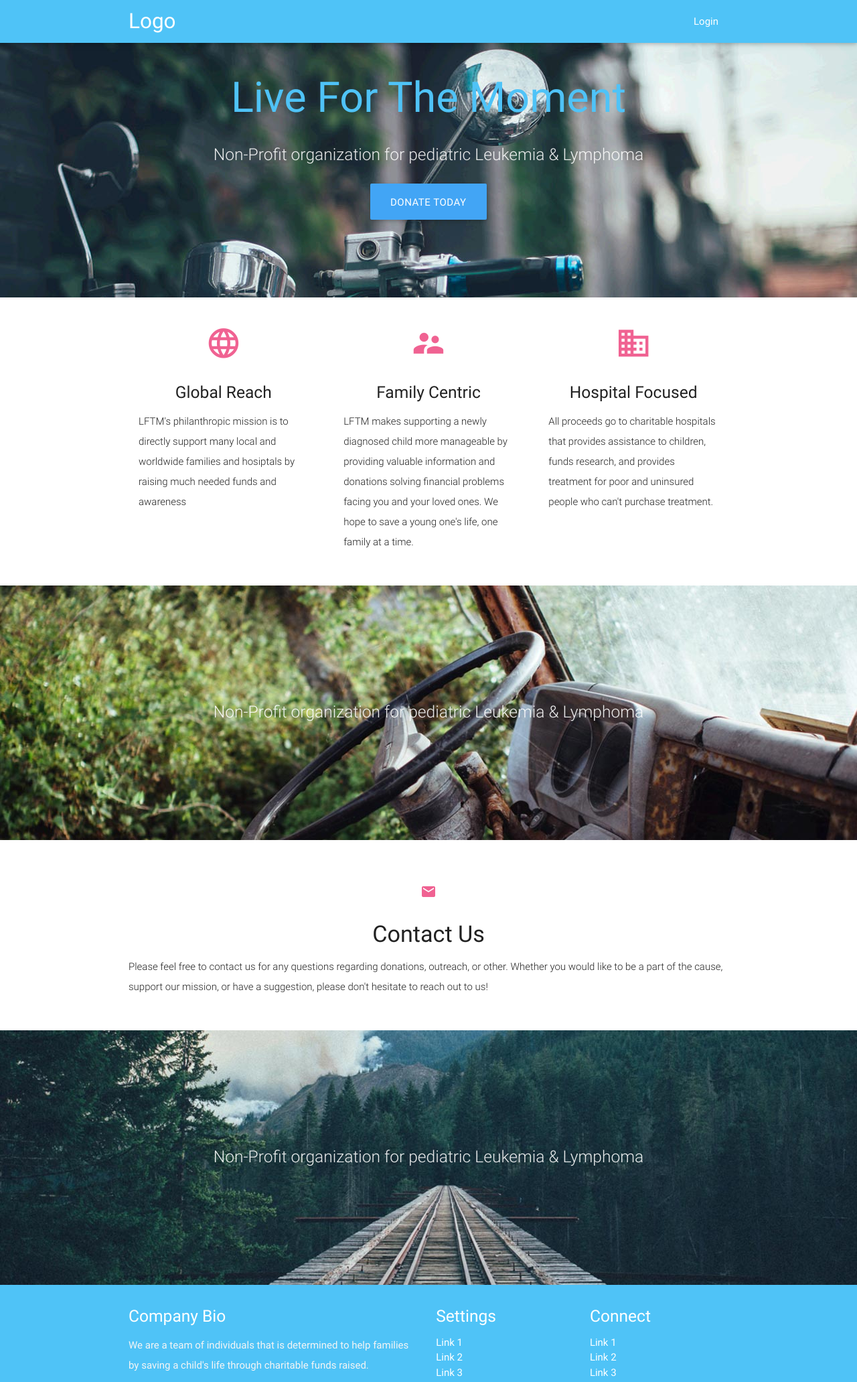
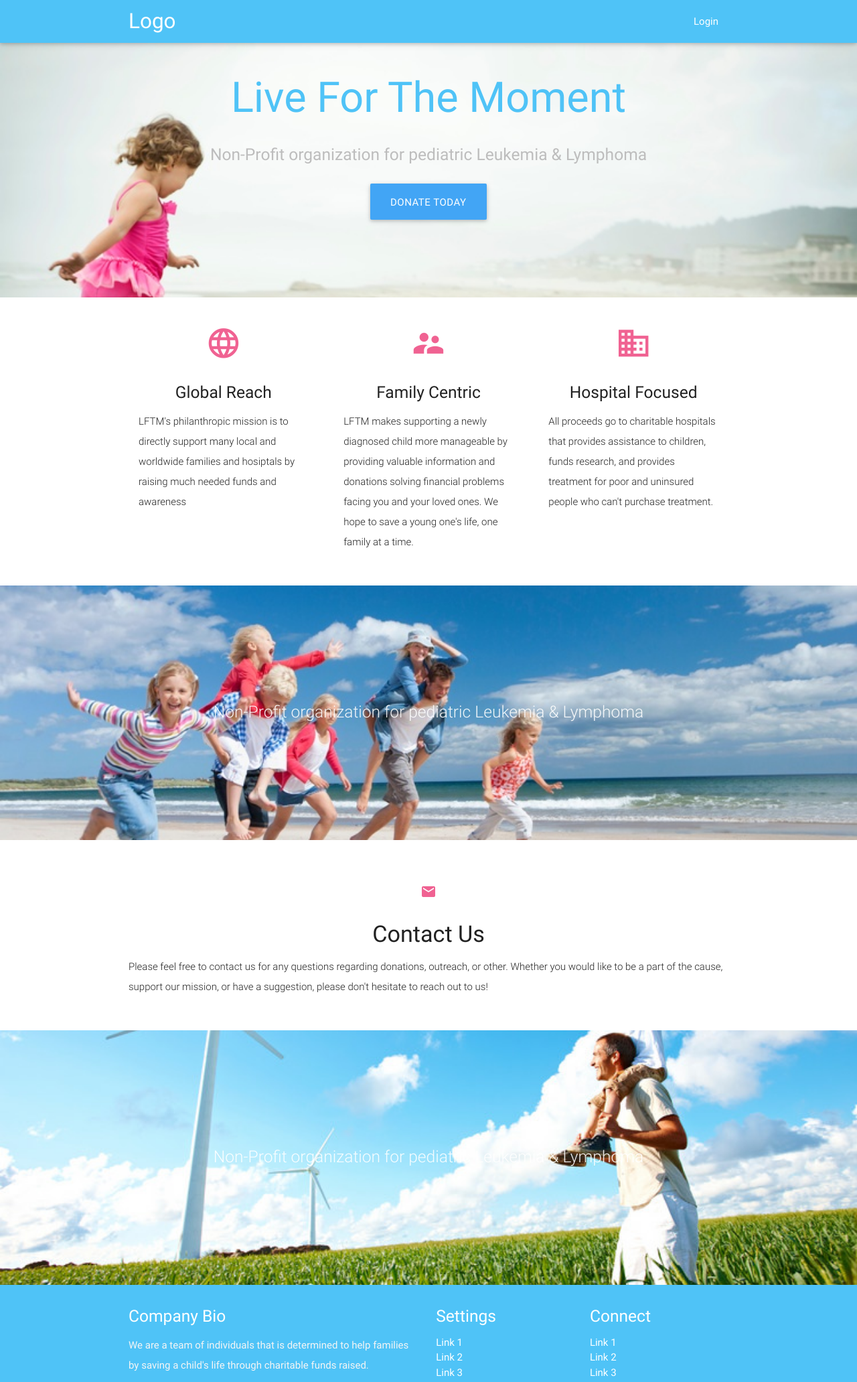
Before and after one commit to aditp91/LiveFTMoment, a Flask app: page / in a window 1280 px wide. Shown: the top 2063 px of the page at 67% size. Run offline with Flask 2, Linux system fonts and the light colour scheme; some libraries are stand-ins or nearby versions.

Commit message:
paralax, procfile, js

```diff
--- a/templates/index.html
+++ b/templates/index.html
@@ -30,7 +30,7 @@
                     <br><br>
                     <h1 class="header center light-blue-text text-lighten-2">Live For The Moment</h1>
                     <div class="row center">
-                        <h5 class="header col s12 light">Non-Profit organization for pediatric Leukemia & Lymphoma</h5>
+                        <h5 class="header col s12 grey-text text-lighten-1">Non-Profit organization for pediatric Leukemia & Lymphoma</h5>
                     </div>
                     <div class="row center">
                         <a href="#" id="download-button" class="btn-large waves-effect waves-light blue lighten-1">Donate Today</a>
```
Also changed, not shown: static/images/background1.jpg, static/images/background2.jpg, static/images/background3.jpg, static/images_backup/background1.jpg (added), static/images_backup/background2.jpg (added), static/images_backup/background3.jpg (added).
